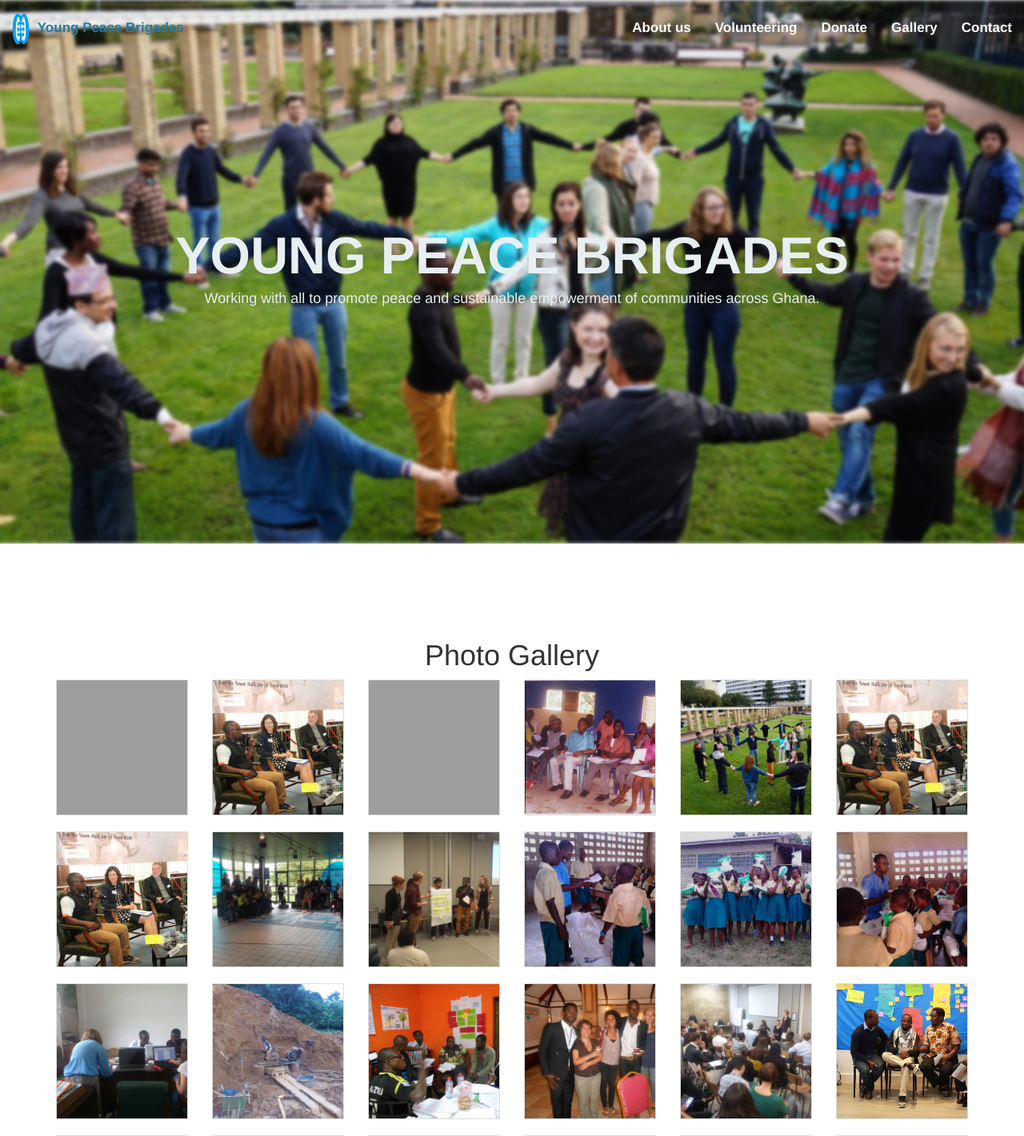
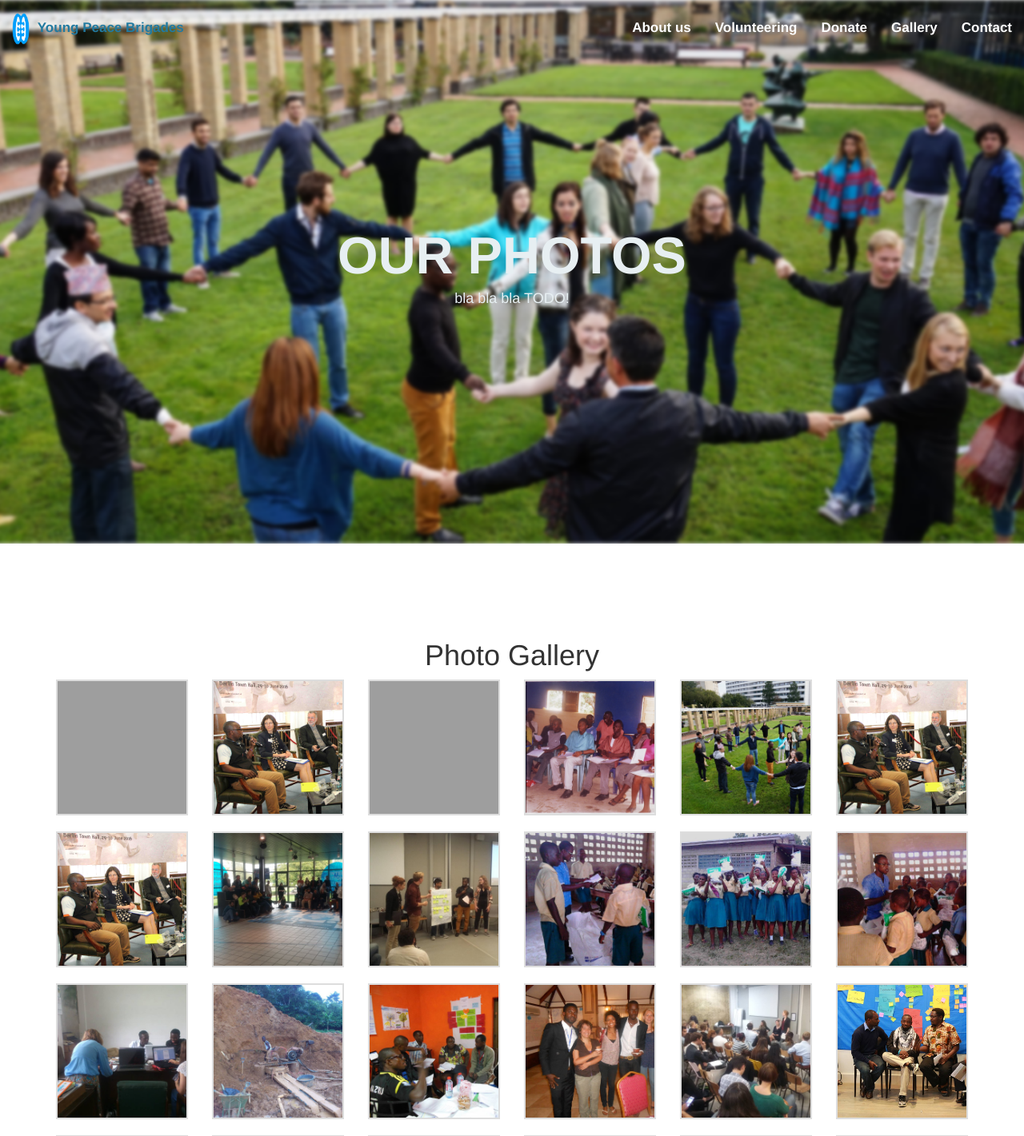
Before and after one commit to dimamo5/volunteer-work, a web app: file YPB/gallery.html in a window 1280 px wide. Shown: the top 1421 px of the page at 80% size. Run offline with its HTML, style and script files only (its server is not run), Linux system fonts and the light colour scheme; some libraries are stand-ins or nearby versions; grey boxes are pictures that could not be loaded.

Commit message:
gallery minor teaks

```diff
--- a/YPB/css/style.css
+++ b/YPB/css/style.css
@@ -148,6 +148,8 @@
     height: 170px;
     border-radius: 0;
     cursor: pointer;
+
+    border-width: 2px;
 }
 
 footer {
--- a/YPB/gallery.html
+++ b/YPB/gallery.html
@@ -61,8 +61,8 @@
     <header>
         <div class="header-content">
             <div class="header-content-inner">
-                <h1 style="font-size: 65px;">Young Peace Brigades</h1>
-                <p>Working with all to promote peace and sustainable empowerment of communities across Ghana.
+                <h1 style="font-size: 65px;">Our Photos</h1>
+                <p>bla bla bla TODO!
                 </p>
             </div>
         </div>
--- a/YPB/src/gallery.hbs
+++ b/YPB/src/gallery.hbs
@@ -10,8 +10,8 @@
     <header>
         <div class="header-content">
             <div class="header-content-inner">
-                <h1 style="font-size: 65px;">Young Peace Brigades</h1>
-                <p>Working with all to promote peace and sustainable empowerment of communities across Ghana.
+                <h1 style="font-size: 65px;">Our Photos</h1>
+                <p>bla bla bla TODO!
                 </p>
             </div>
         </div>
```
